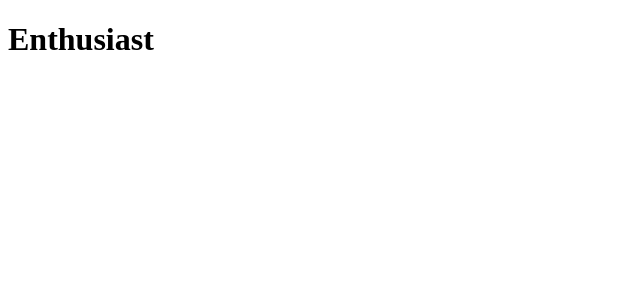
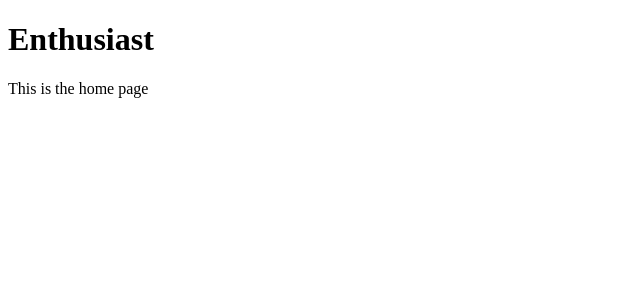
Before and after one commit to augustreid/enthusiast, a React (Create React App) app: page / in a window 1280 px wide. Before the commit this address had no page. Shown: the top 300 px of the page, without its empty margins (0-640 px from the left). Built offline with nearby package versions, Linux system fonts and the light colour scheme.

Commit message:
Add Home component

```diff
--- a/src/App.tsx
+++ b/src/App.tsx
@@ -2,13 +2,14 @@
 // import './App.css';
 import Header from "./Components/Header";
 import { Routes, Route } from "react-router-dom";
+import Home from "./Components/Home";
 
 function App() {
   return (
     <main>
       <Header/>
       <Routes>
-
+        <Route path={"/"} element={<Home />} />
       </Routes>
     </main>
   );
--- /dev/null
+++ b/src/Components/Home.tsx
@@ -0,0 +1,10 @@
+
+
+function Home() {
+
+  return(
+    <p>This is the home page</p>
+  )
+}
+
+export default Home;
```
